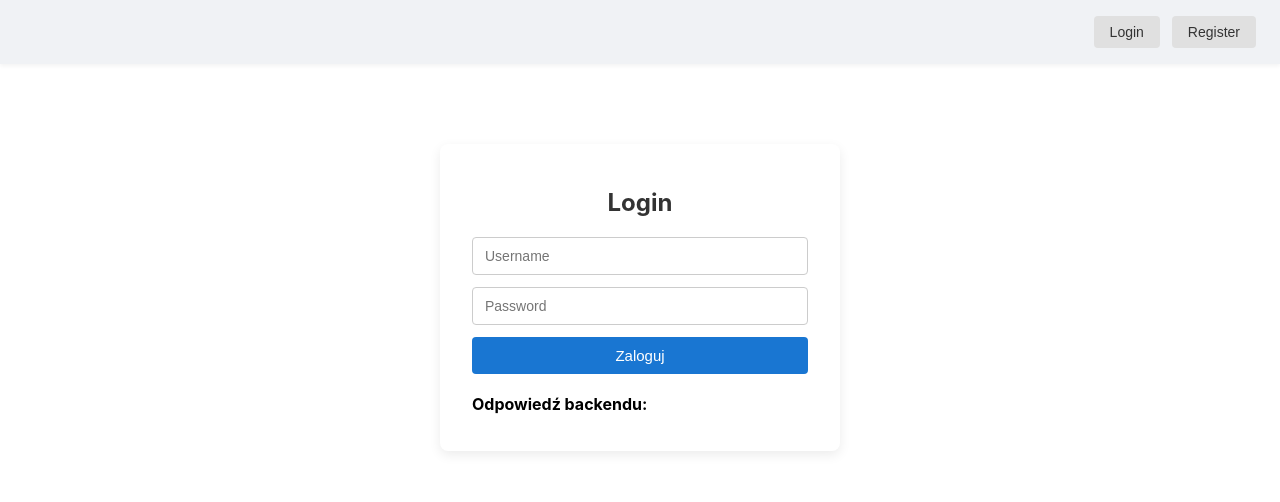
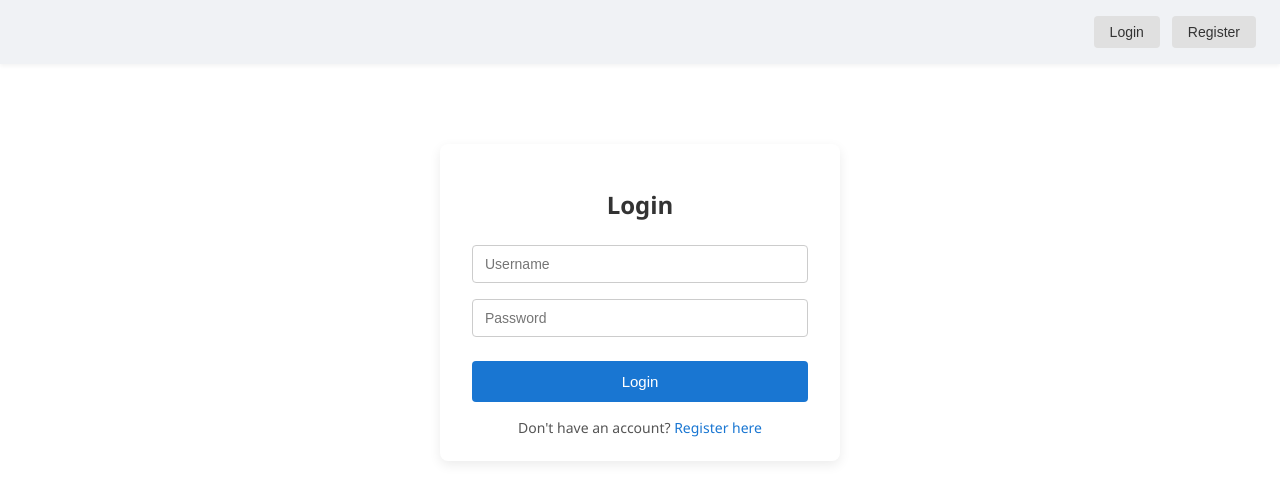
Before and after one commit to mkwkamil/QuizApp, a React (Create React App) app in the folder frontend/: page / in a window 1280 px wide. Shown: the top 502 px of the page. Built offline with nearby package versions, Linux system fonts and the light colour scheme; the HTML template or start-up script is replaced by a standard one.

Commit message:
Frontend validation

```diff
--- a/frontend/package.json
+++ b/frontend/package.json
@@ -3,6 +3,7 @@
   "version": "0.1.0",
   "private": true,
   "dependencies": {
+    "@hookform/resolvers": "^5.1.1",
     "@testing-library/dom": "^10.4.0",
     "@testing-library/jest-dom": "^6.6.3",
     "@testing-library/react": "^16.3.0",
@@ -10,9 +11,11 @@
     "axios": "^1.10.0",
     "react": "^19.1.0",
     "react-dom": "^19.1.0",
+    "react-hook-form": "^7.58.1",
     "react-router-dom": "^7.6.2",
     "react-scripts": "5.0.1",
-    "web-vitals": "^2.1.4"
+    "web-vitals": "^2.1.4",
+    "yup": "^1.6.1"
   },
   "scripts": {
     "start": "BROWSER=safari react-scripts start",
--- a/frontend/src/App.js
+++ b/frontend/src/App.js
@@ -9,7 +9,7 @@ function App() {
     return (
         <div>
             <Navbar setView={setView} />
-            {view === 'login' && <LoginForm />}
+            {view === 'login' && <LoginForm setView={setView} />}
             {view === 'register' && <RegisterForm />}
         </div>
     );
--- a/frontend/src/components/LoginForm.js
+++ b/frontend/src/components/LoginForm.js
@@ -1,45 +1,97 @@
 import React, { useState } from 'react';
 import axios from 'axios';
 import './styles/AuthForms.css';
+import { useForm } from 'react-hook-form';
+import {yupResolver} from "@hookform/resolvers/yup";
+import * as yup from 'yup';
 
-function LoginForm() {
-    const [response, setResponse] = useState('');
-    const [username, setUsername] = useState('');
-    const [password, setPassword] = useState('');
+const schema = yup.object().shape({
+    username: yup.string()
+        .required('Username is required')
+        .min(6, 'Username must be at least 6 characters long')
+        .max(32, 'Username must be at most 32 characters long')
+        .matches(/^[a-zA-Z0-9_]+$/, 'Username can only contain letters, numbers, and underscores'),
+    password: yup.string()
+        .required('Password is required')
+        .min(8, 'Password must be at least 8 characters long')
+})
 
-    const handleLogin = async () => {
+function LoginForm({ setView }) {
+    const { register, handleSubmit, formState: { errors, isSubmitting } } = useForm({
+        resolver: yupResolver(schema)
+    });
+    const [serverErrors, setServerErrors] = useState({});
+    const [loginSuccess, setLoginSuccess] = useState(false);
+
+    const onSubmit = async (data) => {
         try {
-            const res = await axios.post('/api/auth/login', { username, password });
-            setResponse(`Zalogowano! Token: ${res.data.token}`);
-        } catch (err) {
-            setResponse(`Błąd: ${err.response?.data || err.message}`);
+            setServerErrors({});
+            setLoginSuccess(false);
+
+            const response = await axios.post('/api/auth/login', {
+                username: data.username,
+                password: data.password
+            });
+
+            setLoginSuccess(true);
+            setServerErrors({
+                success: `Login successful! Welcome back, ${data.username}!`,
+                token: response.data.token,
+                username: data.username,
+                role: response.data.role
+            });
+
+            localStorage.setItem('token', response.data.token);
+
+        } catch (error) {
+            if (error.response?.status === 401) {
+                setServerErrors({ general: 'Invalid username or password. Please try again.' });
+            }
+            else if (error.response?.data?.message) {
+                setServerErrors({ general: error.response.data.message });
+            }
+            else {
+                setServerErrors({ general: 'An unexpected error occurred. Please try again later.' });
+            }
         }
     };
 
     return (
-        <div className="form-container">
+        <form onSubmit={handleSubmit(onSubmit)} className="form-container">
             <h2>Login</h2>
-            <input
-                type="text"
-                placeholder="Username"
-                value={username}
-                onChange={(e) => setUsername(e.target.value)}
-                style={{ marginRight: 10 }}
-            />
-            <input
-                type="password"
-                placeholder="Password"
-                value={password}
-                onChange={(e) => setPassword(e.target.value)}
-                style={{ marginRight: 10 }}
-            />
-            <button onClick={handleLogin}>Zaloguj</button>
 
-            <div style={{ marginTop: 20 }}>
-                <strong>Odpowiedź backendu:</strong>
-                <pre>{response}</pre>
+            {serverErrors.general && (
+                <div className="main-error-message">{serverErrors.general}</div>
+            )}
+
+            {loginSuccess && serverErrors.success && (
+                <div className="success-message">{serverErrors.success}</div>
+            )}
+
+            <div className="form-group">
+                <input type="text" placeholder="Username" {...register('username')}/>
+                {errors.username && <span className="error-message">{errors.username.message}</span>}
             </div>
-        </div>
+
+            <div className="form-group">
+                <input type="password" placeholder="Password" {...register('password')}/>
+                {errors.password && <span className="error-message">{errors.password.message}</span>}
+            </div>
+
+            <button type="submit" disabled={isSubmitting}>
+                {isSubmitting ? 'Logging in...' : 'Login'}
+            </button>
+
+            <div className="form-link">
+                Don't have an account? <span onClick={() => setView('register')} className="form-link-button">Register here</span>
+            </div>
+
+            {/*<div className="server-response">*/}
+            {/*    <strong>Server Response:</strong>*/}
+            {/*    <pre>{JSON.stringify(serverErrors, null, 2)}</pre>*/}
+            {/*</div>*/}
+
+        </form>
     );
 }
 
--- a/frontend/src/components/RegisterForm.js
+++ b/frontend/src/components/RegisterForm.js
@@ -1,54 +1,92 @@
-import React, { useState } from 'react';
+import { useState } from 'react';
 import axios from 'axios';
 import './styles/AuthForms.css';
+import { useForm } from 'react-hook-form';
+import {yupResolver} from "@hookform/resolvers/yup";
+import * as yup from 'yup';
+
+const schema = yup.object().shape({
+   username: yup.string()
+       .required('Username is required')
+       .min(6, 'Username must be at least 6 characters long')
+       .max(32, 'Username must be at most 32 characters long')
+       .matches(/^[a-zA-Z0-9_]+$/, 'Username can only contain letters, numbers, and underscores'),
+    email: yup.string()
+        .required('Email is required')
+        .email('Email must be a valid email address'),
+    password: yup.string()
+        .required('Password is required')
+        .min(8, 'Password must be at least 8 characters long')
+        .matches(/^(?=.*[a-z])(?=.*[A-Z])(?=.*\d)(?=.*[^\da-zA-Z]).{8,}$/, 'Password must contain at least one uppercase letter, one lowercase letter, one number, and one special character'),
+    confirmPassword: yup.string()
+        .oneOf([yup.ref('password'), null], 'Passwords must match')
+        .required('Please confirm your password')
+});
 
 function RegisterForm() {
-    const [response, setResponse] = useState('');
-    const [username, setUsername] = useState('');
-    const [email, setEmail] = useState('');
-    const [password, setPassword] = useState('');
+    const {register, handleSubmit, formState: {errors}} = useForm({
+        resolver: yupResolver(schema)
+    });
+    const [serverErrors, setServerErrors] = useState({});
 
-    const handleRegister = async () => {
+    const onSubmit = async (data) => {
         try {
-            const res = await axios.post('/api/auth/register', { username, email, password });
-            setResponse(res.data);
-        } catch (err) {
-            setResponse(`Błąd: ${err.response?.data || err.message}`);
+            setServerErrors({});
+            await axios.post('/api/auth/register', data);
         }
-    };
+        catch (error) {
+            if (error.response?.data?.details) {
+                const backendErrors = {};
+                Object.entries(error.response.data.details).forEach(([field, messages]) => {
+                    backendErrors[field] = messages.join(', ');
+                });
+                setServerErrors(backendErrors);
+            }
+            else {
+                setServerErrors({general: 'An unexpected error occurred. Please try again later.'});
+            }
+        }
+    }
 
     return (
-        <div className="form-container">
+        <form onSubmit={handleSubmit(onSubmit)} className="form-container">
             <h2>Register</h2>
-            <input
-                type="text"
-                placeholder="Username"
-                value={username}
-                onChange={(e) => setUsername(e.target.value)}
-                style={{marginRight: 10}}
-            />
-            <input
-                type="email"
-                placeholder="Email"
-                value={email}
-                onChange={(e) => setEmail(e.target.value)}
-                style={{marginRight: 10}}
-            />
-            <input
-                type="password"
-                placeholder="Password"
-                value={password}
-                onChange={(e) => setPassword(e.target.value)}
-                style={{marginRight: 10}}
-            />
-            <button onClick={handleRegister}>Zarejestruj</button>
+            {serverErrors.general && (
+                <div className="main-error-message">{serverErrors.general}</div>
+            )}
 
-            <div style={{marginTop: 20}}>
-                <strong>Odpowiedź backendu:</strong>
-                <pre>{JSON.stringify(response, null, 2)}</pre>
+            <div className="form-group">
+                <input type="text" placeholder="Username" {...register('username')} />
+                {errors.username && <span className="error-message">{errors.username.message}</span>}
+                {serverErrors.username && <span className="error-message">{serverErrors.username}</span>}
             </div>
-        </div>
-    );
+
+            <div className="form-group">
+                <input type="email" placeholder="Email" {...register('email')} />
+                {errors.email && <span className="error-message">{errors.email.message}</span>}
+                {serverErrors.email && <span className="error-message">{serverErrors.email}</span>}
+            </div>
+
+            <div className="form-group">
+                <input type="password" placeholder="Password" {...register('password')} />
+                {errors.password && <span className="error-message">{errors.password.message}</span>}
+                {serverErrors.password && <span className="error-message">{serverErrors.password}</span>}
+            </div>
+
+            <div className="form-group">
+                <input type="password" placeholder="Confirm password" {...register('confirmPassword')} />
+                {errors.confirmPassword && <span className="error-message">{errors.confirmPassword.message}</span>}
+                {serverErrors.confirmPassword && <span className="error-message">{serverErrors.confirmPassword}</span>}
+            </div>
+
+            <button type="submit">Register</button>
+
+            {/*<div className="server-response">*/}
+            {/*    <strong>Server Response:</strong>*/}
+            {/*    <pre>{JSON.stringify(serverErrors, null, 2)}</pre>*/}
+            {/*</div>*/}
+        </form>
+    )
 }
 
 export default RegisterForm;
--- a/frontend/src/components/styles/AuthForms.css
+++ b/frontend/src/components/styles/AuthForms.css
@@ -1,3 +1,4 @@
+/* Główne style kontenera formularza */
 .form-container {
     max-width: 400px;
     margin: 80px auto 0 auto;
@@ -6,50 +7,203 @@
     border-radius: 8px;
     box-shadow: 0 4px 12px rgba(0, 0, 0, 0.08);
     box-sizing: border-box;
+    font-family: 'Segoe UI', Roboto, Oxygen, Ubuntu, Cantarell, 'Open Sans', sans-serif;
 }
 
+/* Nagłówek formularza */
 .form-container h2 {
     text-align: center;
-    margin-bottom: 20px;
+    margin-bottom: 24px;
     color: #333;
+    font-weight: 600;
+    font-size: 24px;
 }
 
+.form-group {
+    margin-bottom: 16px;
+}
+
+/* Etykiety pól */
+.form-group label {
+    display: block;
+    margin-bottom: 6px;
+    font-size: 14px;
+    color: #555;
+    font-weight: 500;
+}
+
+/* Pola input */
 .form-container input {
     width: 100%;
     padding: 10px 12px;
-    margin-bottom: 12px;
     border: 1px solid #ccc;
     border-radius: 4px;
     font-size: 14px;
     box-sizing: border-box;
+    transition: border-color 0.2s ease, box-shadow 0.2s ease;
 }
 
 .form-container input:focus {
-    border-color: #888;
+    border-color: #1976d2;
     outline: none;
-    box-shadow: 0 0 0 2px rgba(100, 100, 255, 0.2);
+    box-shadow: 0 0 0 2px rgba(25, 118, 210, 0.2);
 }
 
+/* Przycisk */
 .form-container button {
     width: 100%;
-    padding: 10px;
+    padding: 12px;
     background-color: #1976d2;
     color: white;
     border: none;
     border-radius: 4px;
     font-size: 15px;
+    font-weight: 500;
     cursor: pointer;
-    transition: background-color 0.2s ease;
+    transition: background-color 0.2s ease, transform 0.1s ease;
     box-sizing: border-box;
+    margin-top: 8px;
 }
 
 .form-container button:hover {
     background-color: #1565c0;
 }
 
-.form-container .response {
+.form-container button:active {
+    transform: scale(0.98);
+}
+
+.form-container button:disabled {
+    background-color: #b0bec5;
+    cursor: not-allowed;
+}
+
+.main-error-message {
+    color: #d32f2f;
+    font-size: 13px;
+    margin-top: 5px;
+    margin-bottom: 12px;
+    display: block;
+    white-space: pre-wrap;
+    padding: 12px;
+    background-color: rgba(211, 47, 47, 0.08);
+    border-radius: 4px;
+    border-left: 3px solid #d32f2f;
+}
+
+
+.error-message {
+    color: #d32f2f;
+    font-size: 13px;
+    margin-top: 5px;
+    margin-bottom: -6px;
+    display: block;
+
+}
+
+.server-response {
     margin-top: 20px;
     font-size: 13px;
+    color: #d32f2f;
+    white-space: pre-wrap;
+    padding: 12px;
+    background-color: rgba(211, 47, 47, 0.08);
+    border-radius: 4px;
+    border-left: 3px solid #d32f2f;
+}
+
+.success-message {
+    margin-top: 20px;
+    margin-bottom: 15px;
+    font-size: 13px;
+    color: #388e3c;
+    white-space: pre-wrap;
+    padding: 12px;
+    background-color: rgba(56, 142, 60, 0.08);
+    border-radius: 4px;
+    border-left: 3px solid #388e3c;
+}
+
+.form-link {
+    text-align: center;
+    margin-top: 16px;
+    font-size: 14px;
     color: #555;
-    white-space: pre-wrap;
 }
+
+.form-link span {
+    color: #1976d2;
+    text-decoration: none;
+    font-weight: 500;
+    cursor: pointer;
+}
+
+.form-link span:hover {
+    text-decoration: underline;
+}
+
+/* Ikony w polach (dla przyszłej rozbudowy) */
+.input-with-icon {
+    position: relative;
+}
+
+.input-with-icon input {
+    padding-left: 36px;
+}
+
+.input-with-icon .icon {
+    position: absolute;
+    left: 12px;
+    top: 50%;
+    transform: translateY(-50%);
+    color: #777;
+}
+
+/* Responsywność */
+@media (max-width: 480px) {
+    .form-container {
+        margin: 40px 16px 0 16px;
+        padding: 20px;
+    }
+
+    .form-container h2 {
+        font-size: 20px;
+        margin-bottom: 20px;
+    }
+}
+
+/* Animacje */
+@keyframes fadeIn {
+    from { opacity: 0; transform: translateY(10px); }
+    to { opacity: 1; transform: translateY(0); }
+}
+
+.form-container {
+    animation: fadeIn 0.3s ease-out;
+}
+
+/* Dodatkowe stany pól */
+.form-container input.error {
+    border-color: #d32f2f;
+}
+
+.form-container input.success {
+    border-color: #388e3c;
+}
+
+/* Ładowanie przycisku */
+.loading-spinner {
+    display: inline-block;
+    width: 16px;
+    height: 16px;
+    border: 2px solid rgba(255,255,255,0.3);
+    border-radius: 50%;
+    border-top-color: #fff;
+    animation: spin 1s ease-in-out infinite;
+    margin-right: 8px;
+    vertical-align: middle;
+}
+
+@keyframes spin {
+    to { transform: rotate(360deg); }
+}
```
Also changed, not shown: 9 other files (tests, documents, lock files or other folders).
